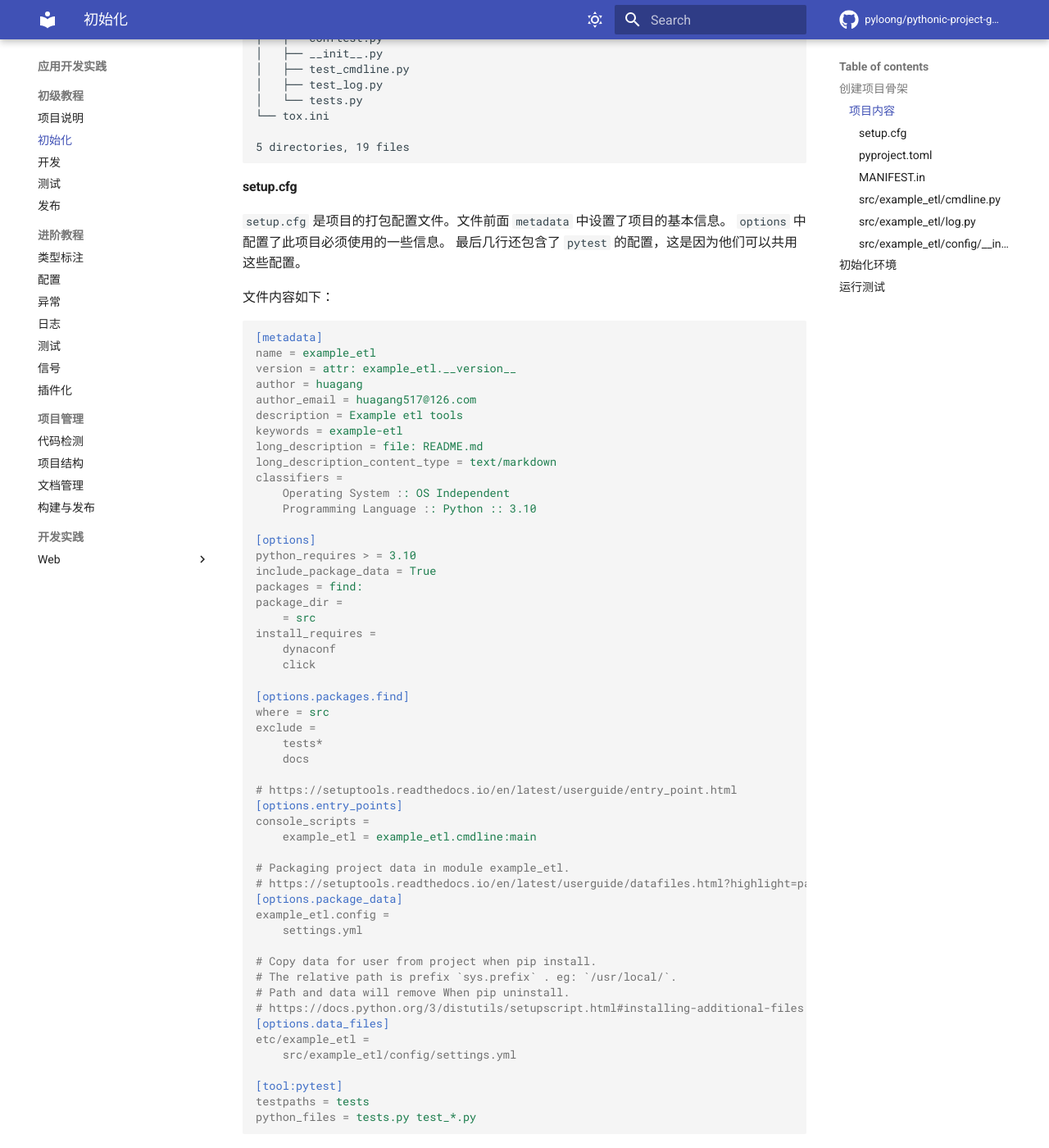
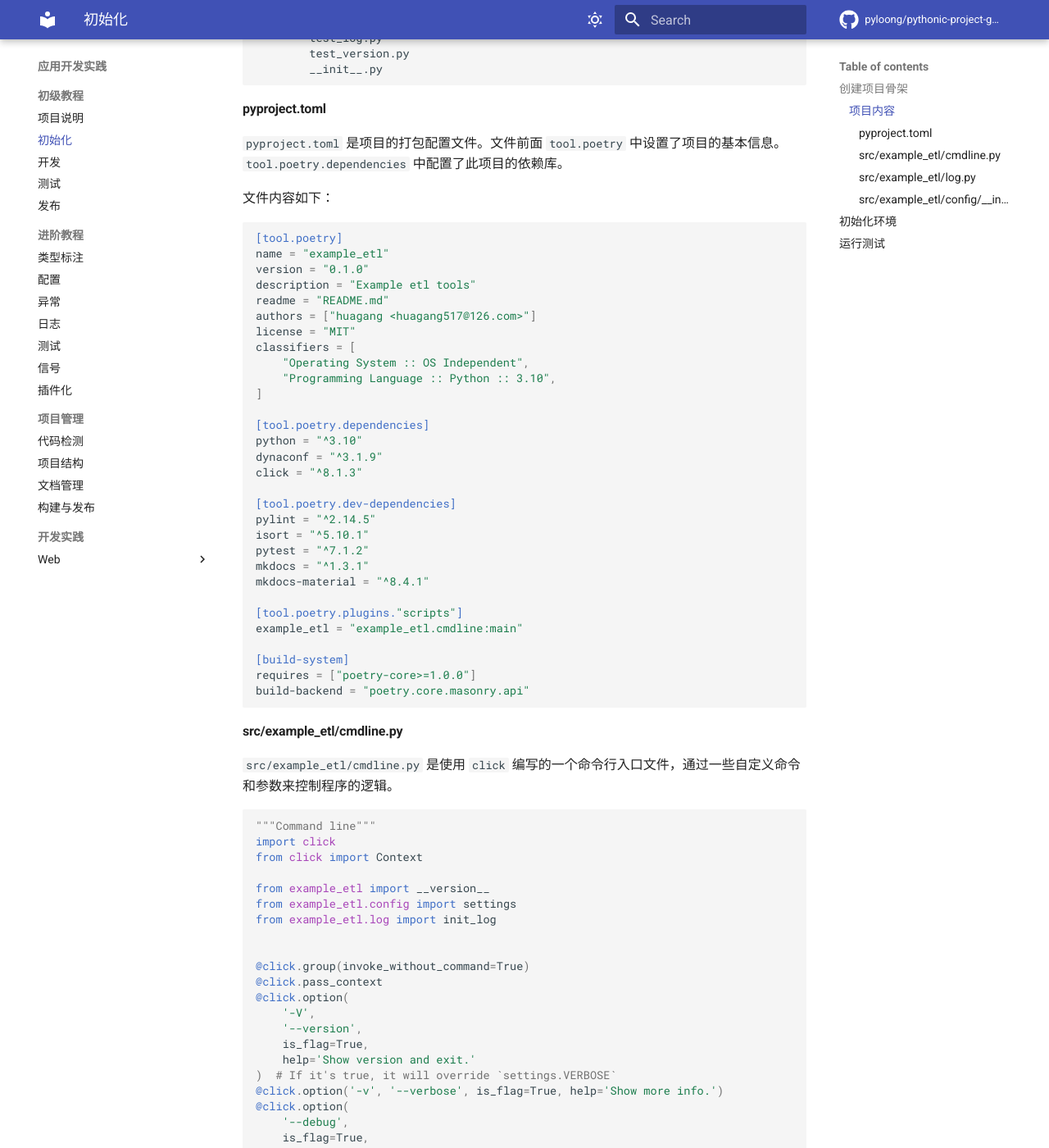
Before and after one commit to pyloong/pythonic-project-guidelines, an MkDocs documentation site: the page built from docs/guidelines/tutorial/init_project.md, in a window 1280 px wide and 1400 px high, scrolled down 1590 px. Shown: the whole window at 82% size. Built offline with MkDocs 1.6.1 and Material for MkDocs 9.7.7, drawn with Linux system fonts in a browser that asks for light colours; comment, search, counter and statistics services are not loaded; some of the changed text lies outside the part shown.

Commit message:
feat(init_project): 包管理pipenv更新为poetry，目录结构更新

````diff
--- a/docs/guidelines/tutorial/init_project.md
+++ b/docs/guidelines/tutorial/init_project.md
@@ -23,17 +23,11 @@
 author_email [huagang@example.com]: huagang517@126.com
 version [0.1.0]:
 Select python_version:
-1 - 3.7
-2 - 3.8
-3 - 3.9
-4 - 3.10
-Choose from 1, 2, 3, 4 [1]: 4
+1 - 3.10
+2 - 3.9
+Choose from 1, 2 [1]: 1
 use_src_layout [y]: y
-use_pipenv [y]: y
-Select index_server:
-1 - none
-2 - aliyun
-Choose from 1, 2 [1]:
+use_poetry [y]: y
 use_docker [n]: y
 Select ci_tools:
 1 - none
@@ -57,121 +51,73 @@
 ```text
 ❯ tree example_etl
 example_etl
-├── Dockerfile
-├── docs
-│   └── development.md
-├── LICENSE
-├── MANIFEST.in
-├── Pipfile
-├── pyproject.toml
-├── README.md
-├── setup.cfg
-├── src
-│   └── example_etl
-│       ├── cmdline.py
-│       ├── config
-│       │   ├── __init__.py
-│       │   └── settings.yml
-│       ├── __init__.py
-│       └── log.py
-├── tests
-│   ├── conftest.py
-│   ├── __init__.py
-│   ├── test_cmdline.py
-│   ├── test_log.py
-│   └── tests.py
-└── tox.ini
+│  .dockerignore
+│  .gitignore
+│  Dockerfile
+│  LICENSE
+│  pyproject.toml
+│  README.md
+│  tox.ini
+├─.github
+│  └─workflows
+│          main.yml
+├─docs
+│      development.md
+├─src
+│  └─example_etl
+│      │  cmdline.py
+│      │  log.py
+│      │  __init__.py
+│      │
+│      └─config
+│              settings.yml
+│              __init__.py
+└─tests
+        conftest.py
+        test_cmdline.py
+        test_log.py
+        test_version.py
+        __init__.py
 
-5 directories, 19 files
-
-```
-
-#### setup.cfg
-
-`setup.cfg` 是项目的打包配置文件。文件前面 `metadata` 中设置了项目的基本信息。 `options` 中配置了此项目必须使用的一些信息。
-最后几行还包含了 `pytest` 的配置，这是因为他们可以共用这些配置。
-
-文件内容如下：
-
-```ini
-[metadata]
-name = example_etl
-version = attr: example_etl.__version__
-author = huagang
-author_email = huagang517@126.com
-description = Example etl tools
-keywords = example-etl
-long_description = file: README.md
-long_description_content_type = text/markdown
-classifiers =
-    Operating System :: OS Independent
-    Programming Language :: Python :: 3.10
-
-[options]
-python_requires > = 3.10
-include_package_data = True
-packages = find:
-package_dir =
-    = src
-install_requires =
-    dynaconf
-    click
-
-[options.packages.find]
-where = src
-exclude =
-    tests*
-    docs
-
-# https://setuptools.readthedocs.io/en/latest/userguide/entry_point.html
-[options.entry_points]
-console_scripts =
-    example_etl = example_etl.cmdline:main
-
-# Packaging project data in module example_etl.
-# https://setuptools.readthedocs.io/en/latest/userguide/datafiles.html?highlight=package_data
-[options.package_data]
-example_etl.config =
-    settings.yml
-
-# Copy data for user from project when pip install.
-# The relative path is prefix `sys.prefix` . eg: `/usr/local/`.
-# Path and data will remove When pip uninstall.
-# https://docs.python.org/3/distutils/setupscript.html#installing-additional-files
-[options.data_files]
-etc/example_etl =
-    src/example_etl/config/settings.yml
-
-[tool:pytest]
-testpaths = tests
-python_files = tests.py test_*.py
 ```
 
 #### pyproject.toml
 
-`pyproject.toml` 是 PEP 517 的打包规范所需要的配置文件，用来指示使用哪种打包工具。
+`pyproject.toml` 是项目的打包配置文件。文件前面 `tool.poetry` 中设置了项目的基本信息。 `tool.poetry.dependencies` 中配置了此项目的依赖库。
+
+文件内容如下：
 
 ```toml
+[tool.poetry]
+name = "example_etl"
+version = "0.1.0"
+description = "Example etl tools"
+readme = "README.md"
+authors = ["huagang <huagang517@126.com>"]
+license = "MIT"
+classifiers = [
+    "Operating System :: OS Independent",
+    "Programming Language :: Python :: 3.10",
+]
+
+[tool.poetry.dependencies]
+python = "^3.10"
+dynaconf = "^3.1.9"
+click = "^8.1.3"
+
+[tool.poetry.dev-dependencies]
+pylint = "^2.14.5"
+isort = "^5.10.1"
+pytest = "^7.1.2"
+mkdocs = "^1.3.1"
+mkdocs-material = "^8.4.1"
+
+[tool.poetry.plugins."scripts"]
+example_etl = "example_etl.cmdline:main"
+
 [build-system]
-requires = ["setuptools", "wheel"]
-build-backend = "setuptools.build_meta"
-
-```
-
-#### MANIFEST.in
-
-`MANIFEST.in` 指示打包时需要包含或排除的文件。可以通过正则等配置。
-
-```text
-include LICENSE
-include MANIFEST.in
-include *.md
-graft docs
-graft tests
-graft src/example_etl
-recursive-include src/example_etl/config/settings.yml
-global-exclude __pycache__
-global-exclude *.py[co]
+requires = ["poetry-core>=1.0.0"]
+build-backend = "poetry.core.masonry.api"
 ```
 
 #### src/example_etl/cmdline.py
@@ -350,34 +296,9 @@
 
 ## 初始化环境
 
-项目使用 `pipenv` 管理虚拟环境，运行命令自动创建虚拟环境，同时安装开发环境依赖
+项目使用 `poetry` 管理虚拟环境，运行命令自动创建虚拟环境，同时安装开发环境依赖
 
-```bash
-pipenv install -d
-```
-
-输入如下：
-
-```text
-❯ pipenv install -d
-Creating a virtualenv for this project...
-Pipfile: /tmp/test/example_etl/Pipfile
-Using /usr/local/bin/python3.10 (3.10.0) to create virtualenv...
-⠸ Creating virtual environment...created virtual environment CPython3.10.0.final.0-64 in 201ms
-  creator CPython3Posix(dest=/home/kevin/.virtualenvs/example_etl-H6lUq1jb, clear=False, no_vcs_ignore=False, global=False)
-  seeder FromAppData(download=False, pip=bundle, setuptools=bundle, wheel=bundle, via=copy, app_data_dir=/home/kevin/.local/share/virtualenv)
-    added seed packages: pip==21.3.1, setuptools==58.5.3, wheel==0.37.0
-  activators BashActivator,CShellActivator,FishActivator,NushellActivator,PowerShellActivator,PythonActivator
-
-✔ Successfully created virtual environment!
-Virtualenv location: /home/kevin/.virtualenvs/example_etl-H6lUq1jb
-Installing dependencies from Pipfile.lock (96296b)...
-  🐍   ▉▉▉▉▉▉▉▉▉▉▉▉▉▉▉▉▉▉▉▉▉▉▉▉▉▉▉▉▉▉▉▉ 26/26 — 00:00:14
-To activate this project's virtualenv, run pipenv shell.
-Alternatively, run a command inside the virtualenv with pipenv run.
-```
-
-然后执行 `pipenv shell` 进入到虚拟环境。
+执行 `poetry shell` 进入到虚拟环境， 然后执行 `poetry install` 安装环境依赖。
 
 在使用 vscode 的时候，可以运行 `Ctrl + Shift + p` 打开指令，输入 `> Python: Select Interpreter` 选择刚刚创建的虚拟环境。
 如果看不到，只需要点击旁边的刷新按钮即可。然后重新打开一个新的终端，会自动进入虚拟环境。
````
